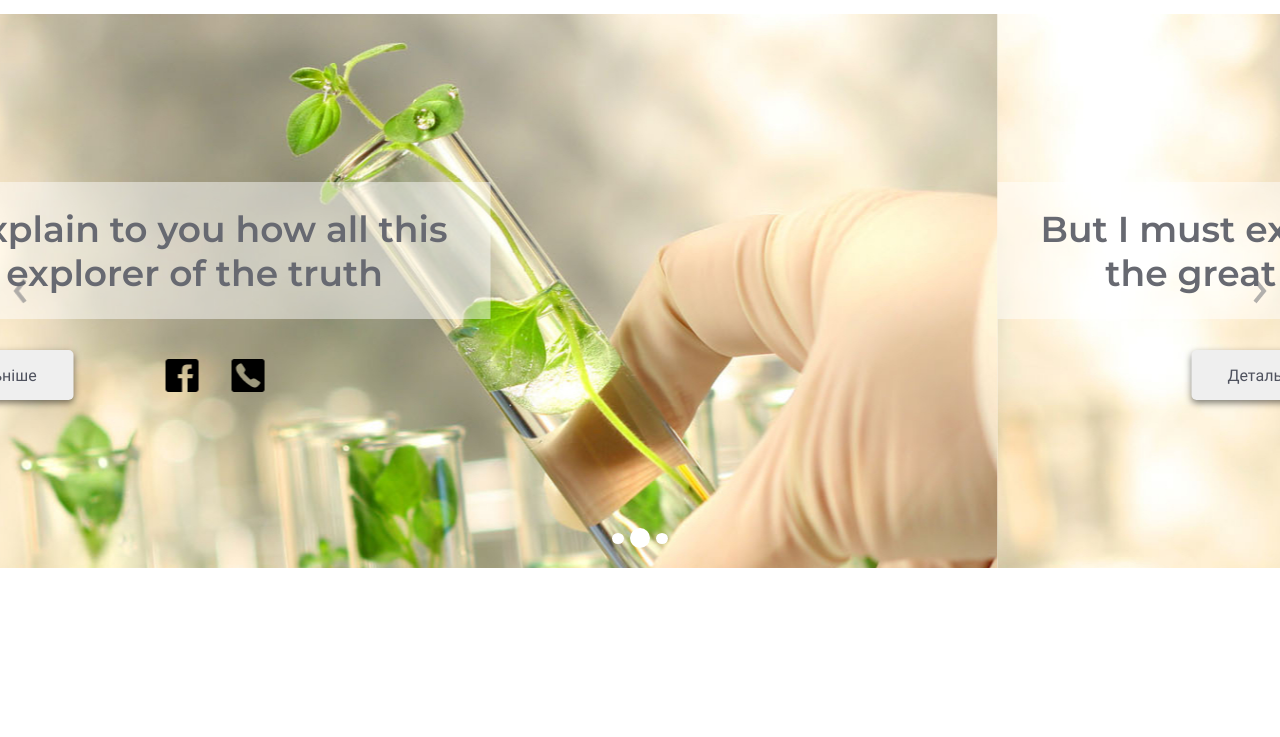
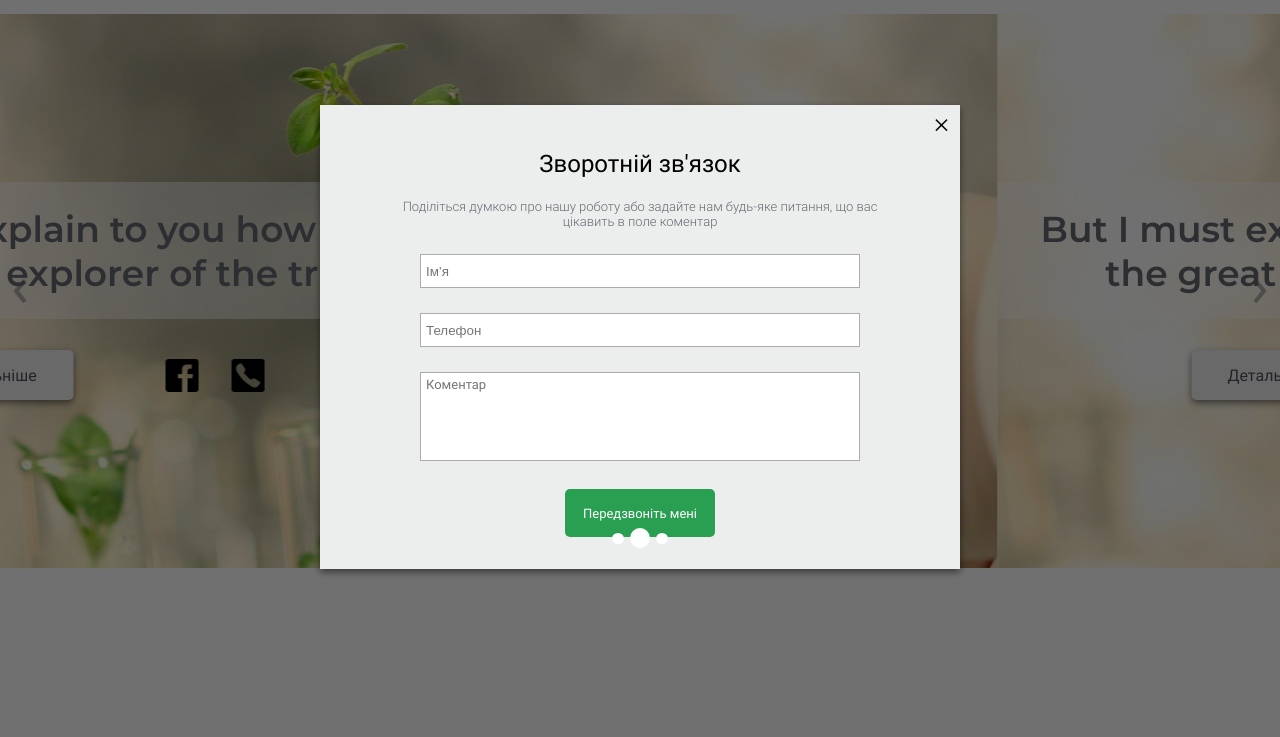
Before and after one commit to RedFoxTrue/agro, a website: page src/index.html in a window 1280 px wide. Shown: the part 63-800 px from the top of the page. Drawn offline with nearby package versions, Linux system fonts and the light colour scheme; files that its build step writes are made by us from their sources.

Commit message:
modal 50%

```diff
--- a/src/index.html
+++ b/src/index.html
@@ -101,6 +101,19 @@
         <a class="slider__control slider__control_next" href="#" role="button"></a>
       </div>
     </section>
+    <div class="overlay">
+      <div class="modal">
+        <div class="modal__close">&times</div>
+        <div class="modal__subtitle">Зворотній зв'язок</div>
+        <div class="modal__descr">Поділіться думкою про нашу роботу або задайте нам будь-яке питання, що вас цікавить в поле коментар</div>
+        <form class="feed-form" action="#">
+          <input name="name" required placeholder="Ім’я" type="text" />
+          <input name="phone" required placeholder="Телефон" type="text" />
+          <textarea name="comment" required placeholder="Коментар" type="text" /></textarea>
+          <button class="button button__submit">Передзвоніть мені</button>
+        </form>
+      </div>
+    </div>
     <script src="js/main.min.js"></script>
   </body>
 </html>
--- a/src/sass/base/_buttons.scss
+++ b/src/sass/base/_buttons.scss
@@ -6,6 +6,12 @@
    font-size: 12px;
    font-weight: 500;
    border: none;
+   transition: 0.2s;
+   &__header {
+      &:hover {
+         font-size: 13px;
+      }
+   }
    &__slider {
       width: 162px;
       height: 50px;
@@ -16,5 +22,21 @@
       border-radius: 5px;
       margin-right: 92px;
       box-shadow: 0 3px 7px rgba(0, 0, 0, 0.5);
+      &:hover {
+         font-size: 17px;
+      }
+   }
+   &__submit {
+      width: 150px;
+      height: 48px;
+      color: #ffffff;
+      background-color: #299f51;
+      font-family: 'Roboto';
+      font-size: 13px;
+      font-weight: 500;
+      border-radius: 5px;
+      display: block;
+      margin: 0 auto;
+      margin-top: 28px;
    }
 }
--- /dev/null
+++ b/src/sass/blocks/_modal.scss
@@ -0,0 +1,71 @@
+.overlay {
+   position: fixed;
+   width: 100%;
+   height: 100%;
+   top: 0;
+   background-color: rgba(0, 0, 0, .56);
+}
+.modal {
+   position: absolute;
+   top: 50%;
+   left: 50%;
+   transform: translate(-50%, -50%);
+   background-color: #eceeee;
+   box-shadow: 0 3px 7px rgba(0, 0, 0, 0.5);
+   padding: 45px 75px 32px 75px;
+   &__close {
+      position: absolute;
+      top: 3px;
+      right: 10px;
+      font-size: 30px;
+   }
+
+   &__subtitle {
+      text-align: center;
+      color: #000000;
+      font-family: 'Roboto';
+      font-size: 24px;
+      font-weight: 500;
+   }
+   &__descr {
+      text-align: center;
+      color: #676971;
+      font-family: 'Roboto';
+      font-size: 13px;
+      font-weight: 400;
+      margin-top: 21px;
+   }
+}
+.feed-form {
+   :nth-child(3){
+      display: flex;
+   }
+   input {
+      padding-left: 5px;
+      display: block;
+      margin: auto;
+      width: 431px;
+      height: 30px;
+      margin-top: 25px;
+      border: 1px solid #adabab;
+      background-color: #ffffff;
+   }
+   textarea {
+      padding-left: 5px;
+      padding-top: 4px;
+      height: 78px;
+      display: block;
+      margin: auto;
+      width: 431px;
+      height: 30px;
+      font-family: 'Roboto';
+      margin-top: 25px;
+      border: 1px solid #adabab;
+      background-color: #ffffff;
+      height: 81px;
+      display: flex;
+      resize: none;
+      font-size: 13px;
+      font-weight: 500;
+   }
+}
--- a/src/sass/style.scss
+++ b/src/sass/style.scss
@@ -18,3 +18,4 @@ html {
 }
 @import 'blocks/header.scss';
 @import 'blocks/carousel.scss';
+@import 'blocks/modal';
```
Also changed, not shown: dist/css/style.min.css, dist/index.html.
